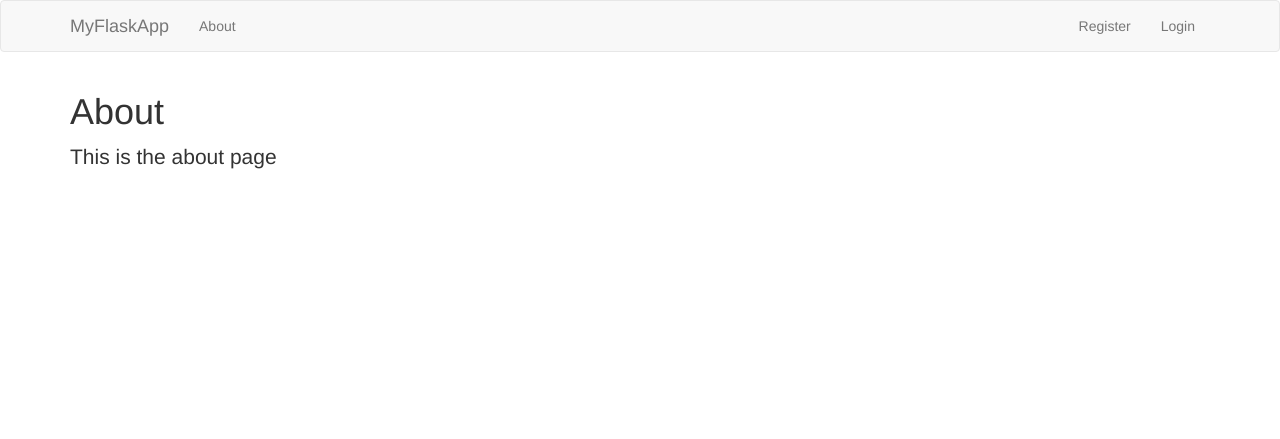
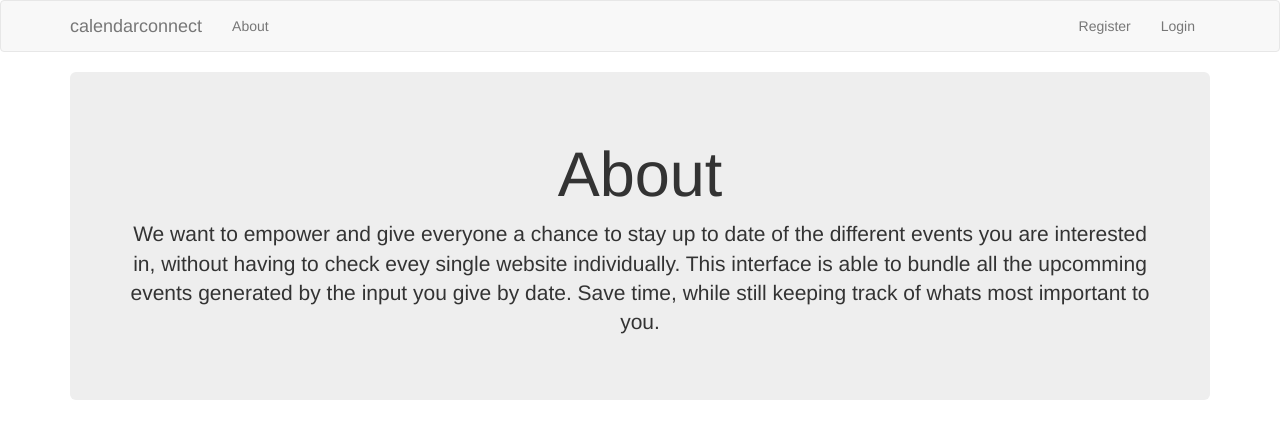
Before and after one commit to tlkaufmann/calendarconnect, a Flask app: page /about in a window 1280 px wide. Shown: the top 439 px of the page. Run offline with Flask 2, Linux system fonts and the light colour scheme; some libraries are stand-ins or nearby versions.

Commit message:
work on website

```diff
--- a/website/templates/about.html
+++ b/website/templates/about.html
@@ -1,8 +1,11 @@
 {% extends 'layout.html' %}
 
 {% block body %}
-  <div>
+  <div class="jumbotron text-center">
     <h1>About</h1>
-    <p class="lead">This is the about page</p>
+    <p class="lead">We want to empower and give everyone a chance to stay up to date of the different events you
+      are interested in, without having to check evey single website individually. This interface is able to bundle
+      all the upcomming events generated by the input you give by date. Save time, while still keeping track of whats
+      most important to you.</p>
   </div>
 {% endblock %}
--- a/website/templates/dashboard.html
+++ b/website/templates/dashboard.html
@@ -2,7 +2,8 @@
 
 {% block body %}
   <div class="jumbotron text-center">
-    <h1>Dashboard <small> Welcome {{session.username}}</small> </h1>
+    <h1> Welcome {{session.username}}!  </h1>
+
 
   </div>
 {% endblock %}
--- a/website/templates/home.html
+++ b/website/templates/home.html
@@ -2,8 +2,10 @@
 
 {% block body %}
   <div class="jumbotron text-center">
-    <h1>Homepage</h1>
-    <p class="lead">This application is built on the Python Flask framework and is the focus for the "Python Flask From Scratch" YouTube series</p>
+    <h1>Welcome!</h1>
+    <p class="lead"> Do you want to make your life easier? Do you want to stop wasting
+       time scrolling through websites trying to get wind of events that might interest you?
+       Do you still want to stay up to date on the latest events?</p>
     {% if session.logged_in == NULL %}
       <a href="/register" class="btn btn-primary btn-lg">Register</a>
       <a href="/login" class="btn btn-success btn-lg">Login</a>
--- a/website/templates/includes/_navbar.html
+++ b/website/templates/includes/_navbar.html
@@ -1,7 +1,7 @@
 <nav class="navbar navbar-default">
     <div class="container">
       <div class="navbar-header">
-        <a class="navbar-brand" href="/">MyFlaskApp</a>
+        <a class="navbar-brand" href="/">calendarconnect</a>
       </div>
       <div id="navbar" class="collapsed navbar-collapse">
         <ul class="nav navbar-nav">
--- a/website/templates/layout.html
+++ b/website/templates/layout.html
@@ -2,7 +2,7 @@
 <html>
   <head>
     <meta charset="utf-8">
-    <title>First Test for Flask</title>
+    <title>calendarconnect</title>
     <!-- Bootstrap stylesheet goes here-->
     <link rel="stylesheet" href="https://maxcdn.bootstrapcdn.com/bootstrap/3.3.7/css/bootstrap.min.css">
   </head>
```
Also changed, not shown: website/templates/article.html (deleted, +0 -10 lines), website/templates/articles.html (deleted, +0 -20 lines), website/database.db.
